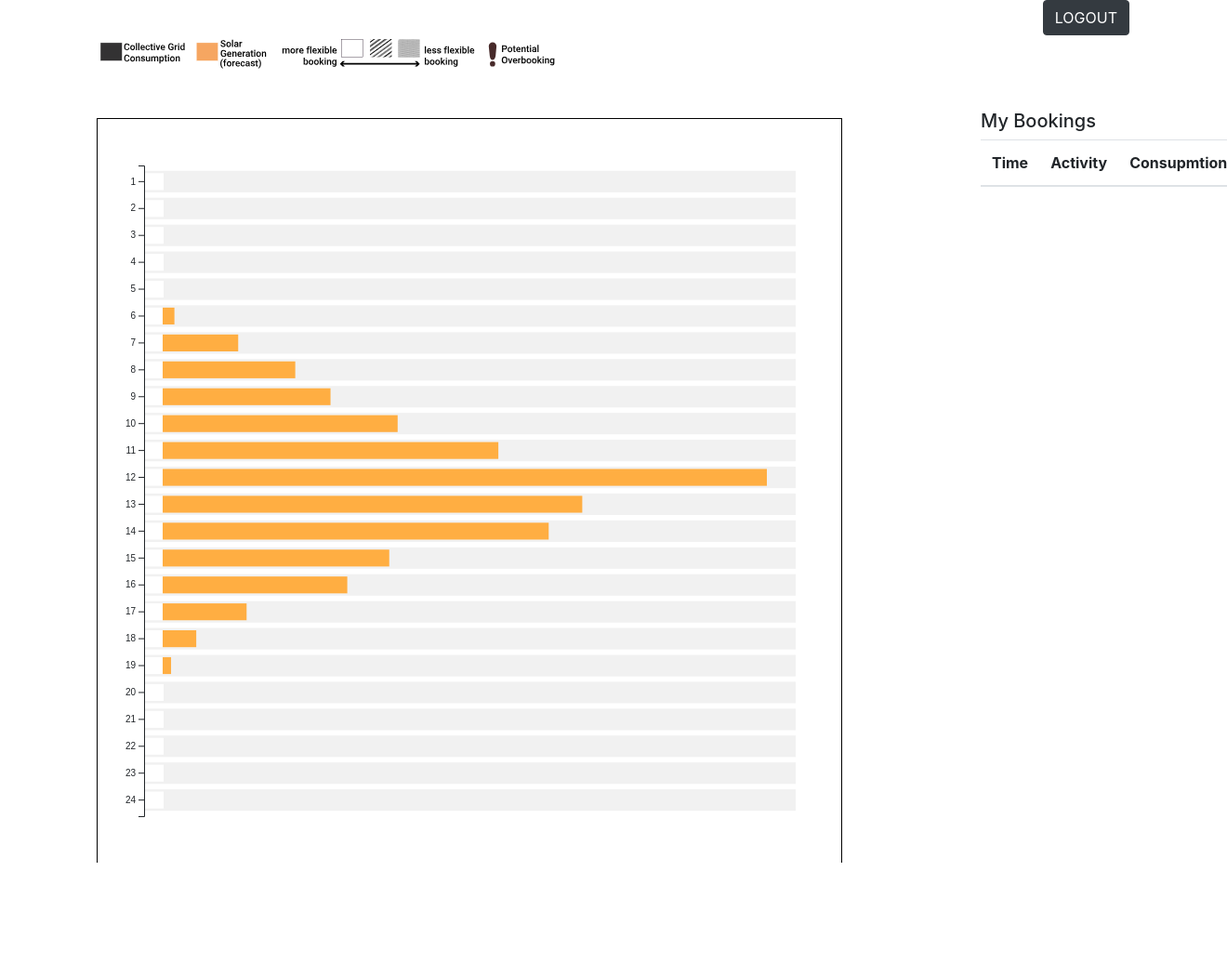
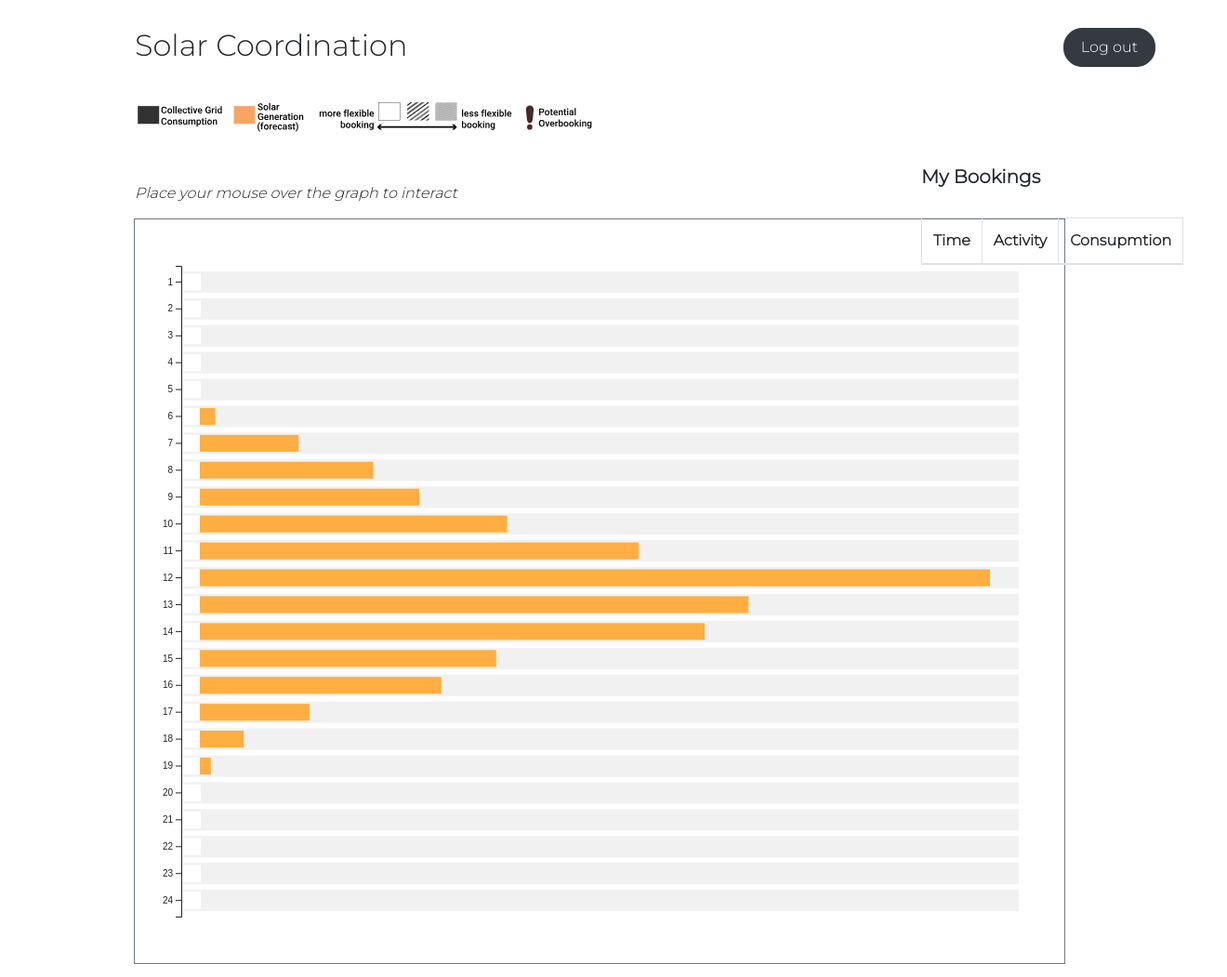
Before and after one commit to SoniaNkt/solar-coordination, a Django app: page /overview in a window 1320 px wide. Shown: the whole page at 93% size. Before the commit the page ends 928 px from the top, so only its background shows below. Run offline with Django 4.2, Linux system fonts and the light colour scheme; the visitor is signed in with stand-in values (Sample User, id 1); data comes from the database, SQL or seed files in the repository; data that the repository does not hold is empty; some libraries are stand-ins or nearby versions.

Commit message:
Styling and framing

```diff
--- a/solar_coordination_classic/static/solar_coordination_classic/css/styles.css
+++ b/solar_coordination_classic/static/solar_coordination_classic/css/styles.css
@@ -1,9 +1,25 @@
 @import url("https://fonts.googleapis.com/css2?family=Montserrat:wght@300&display=swap");
 
-html {
-  font-family: "Montserrat", sans-serif;
+html, body {
+  font-family: "Montserrat", sans-serif !important;
 }
 
-.rect-group{
+.container-fluid{
+  width: 90%;
+  margin-left: 100px;
+  /* margin-right: 500px; */
+}
+
+.row {
+  padding:30px 30px 15px 30px;
+}
+
+.rect-group {
   cursor: pointer;
 }
+
+.btn {
+  padding: 8px 18px;
+  border-radius: 20px;
+  font-size: 16px;
+}
--- a/solar_coordination_classic/static/solar_coordination_classic/js/overview.js
+++ b/solar_coordination_classic/static/solar_coordination_classic/js/overview.js
@@ -1,9 +1,9 @@
-const svgWidth = 800;
+const svgWidth = 1000;
 const svgHeight = 800;
 
 const svg = d3.select('.canvas')
     .append('svg')
-    .attr('style', 'outline: thin solid black;')
+    .attr('style', 'outline: thin solid #71797E;')
     .attr('width', svgWidth)
     .attr('height', svgHeight);
 
--- a/solar_coordination_classic/templates/base.html
+++ b/solar_coordination_classic/templates/base.html
@@ -40,7 +40,7 @@
 
     <title>Solar Coordination</title>
   </head>
-  <body id="base-body">
+  <body>
 
     <div id="content">
       {% block content %}{% endblock %}
--- a/solar_coordination_classic/templates/overview.html
+++ b/solar_coordination_classic/templates/overview.html
@@ -13,11 +13,8 @@
 
 {% block content %}
 
-   <div class="container overview">
+   <div class="container-fluid">
         <div class="row" style="margin-bottom:0">
-            <div class="col-12">
-                <button class="btn btn-dark btn-secondary" style="float: right; margin-left: 1em;"> <a style="color:white;text-decoration: none;" href="{% url 'logout' %}"> <i class="bi bi-box-arrow-right"></i> LOGOUT </a></button>
-            </div>
 
             <div class="modal fade" id="bookingModal" tabindex="-1" role="dialog" aria-labelledby="bookingModalLabel" aria-hidden="true">
                 <div class="modal-dialog" role="document">
@@ -35,7 +32,7 @@
                             {{ form.as_p }}
 
                             <div class="form-group">
-                                <label for="hour">Time selected:</label>
+                                <label for="hourSelected">Time selected:</label>
                                 <input type="text" class="form-control" id="hourSelected" readonly>
                             </div>
 
@@ -62,15 +59,22 @@
                     </div>
                   </div>
                 </div>
-              </div>
+            </div>
             {% comment %} End of Booking Modal {% endcomment %}
 
-            <div class="col-md-12 col-xl-10">
-                <img id="legend" style="max-width: 500px;width:100%" src="{% static 'solar_coordination_classic/css/images/legend.svg' %}"/>
+            <div class="col-md-12 col-xl-9">
+                <h2>Solar Coordination</h2>
+            </div>
+            <div class="col-md-12 col-xl-3">
+                <button class="btn btn-dark btn-secondary" style="float: right; margin-left: 1em;"> <a style="color:white;text-decoration: none;" href="{% url 'logout' %}"> <i class="bi bi-box-arrow-right"></i> Log out </a></button>
+            </div>
+
+            <div class="col-md-12 col-xl-12">
+                <img id="legend" style="max-width:500px; width:100%; padding-top:30px" src="{% static 'solar_coordination_classic/css/images/legend.svg' %}"/>
             </div>
 
             {% comment %} Booking success/error messages {% endcomment %}
-            <div class="col-md-12 col-xl-10">
+            <div class="col-md-12 col-xl-8">
                 <div class="alert alert-success alert-dismissible fade show" role="alert" id="success-alert">
                     You have successfully created a booking.
                     <button type="button" class="close" data-dismiss="alert" aria-label="Close">
@@ -87,13 +91,14 @@
             </div>
             {% comment %} End of Booking success/error messages {% endcomment %}
 
-            <div class="col-md-12 col-xl-10 canvas" style="padding-top: 50px;">
+            <div class="col-md-12 col-xl-9 canvas" style="padding-top: 50px;">
+                <p><i>Place your mouse over the graph to interact</i></p>
             </div>
 
-            <div class="col-md-12 col-xl-2" style="padding-top: 40px;">
-                <h5>My Bookings</h5>
+            <div class="col-md-12 col-xl-3" style="padding-top: 32px;">
+                <h5><b>My Bookings</b></h5><br>
                 <div id="bookingList"></div>
-                <table class="table table-striped">
+                <table class="table table-striped table-bordered">
                     <thead>
                       <tr>
                         <th scope="col">Time</th>
@@ -110,7 +115,7 @@
                             </tr>
                         {% endfor %}
                     </tbody>
-                  </table>
+                </table>
             </div>
 
         </div>
```
